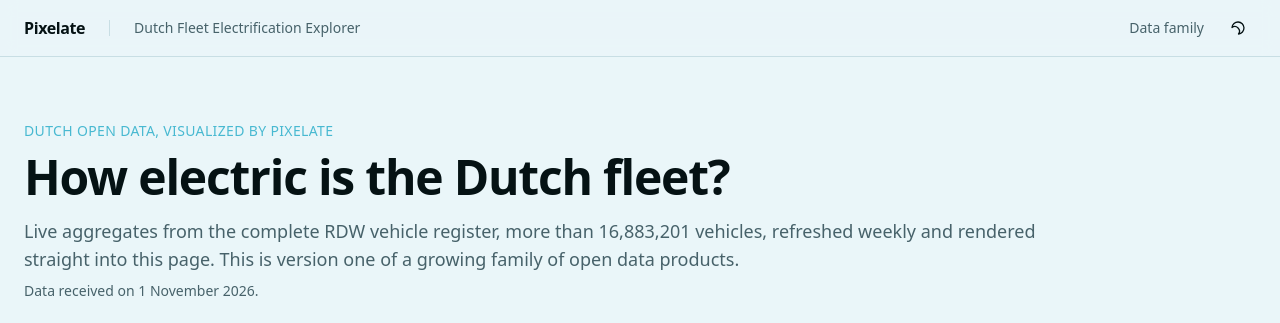
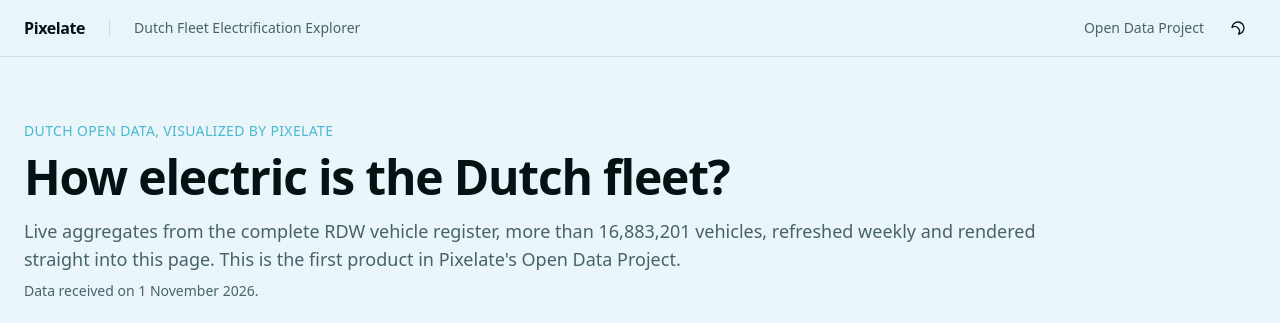
Before and after one commit to pixelatenl/rdw-fleet-explorer, a Next.js app: page / in a window 1280 px wide. Shown: the top 323 px of the page. Built offline with nearby package versions, Linux system fonts and the light colour scheme.

Commit message:
Changed project name

```diff
--- a/app/page.tsx
+++ b/app/page.tsx
@@ -46,8 +46,8 @@ export default function Home() {
         <p className="mt-4 max-w-5xl text-lg text-muted-foreground">
           Live aggregates from the complete RDW vehicle register, more than{" "}
           {formatNumber(snapshot.totals.vehicles)} vehicles, refreshed
-          weekly and rendered straight into this page. This is version one
-          of a growing family of open data products.
+          weekly and rendered straight into this page. This is the first
+          product in Pixelate&apos;s Open Data Project.
         </p>
         <p className="mt-2 text-sm text-muted-foreground">
           Data received on {formatDate(snapshot.retrievedAt)}.
@@ -221,7 +221,7 @@ export default function Home() {
           <CardHeader>
             <CardTitle className="text-xl">What is next</CardTitle>
             <CardDescription>
-              Version one establishes the family pipeline. The next versions
+              Version one establishes the product pipeline. The next versions
               add depth and correlation.
             </CardDescription>
           </CardHeader>
@@ -238,8 +238,8 @@ export default function Home() {
                 caveat for lease and business vehicles.
               </li>
               <li>
-                A launcher hub connecting all products in the Pixelate data
-                family, sharing this theme and the same family header.
+                A launcher website for the Open Data Project, connecting all
+                products, sharing this theme and the same family header.
               </li>
             </ul>
           </CardContent>
--- a/src/family.ts
+++ b/src/family.ts
@@ -6,7 +6,10 @@ export const FAMILY = {
   organization: "Pixelate BV",
   organizationUrl: "https://pixelate.nl",
   productName: "Dutch Fleet Electrification Explorer",
-  /** Launcher hub linking all products in the family. */
+  /**
+   * Launcher website of the Open Data Project, which will gather all the
+   * open data projects. Points to pixelate.nl until the launcher ships.
+   */
   launcherUrl: "https://pixelate.nl",
-  launcherLabel: "Data family",
+  launcherLabel: "Open Data Project",
 } as const;
```
